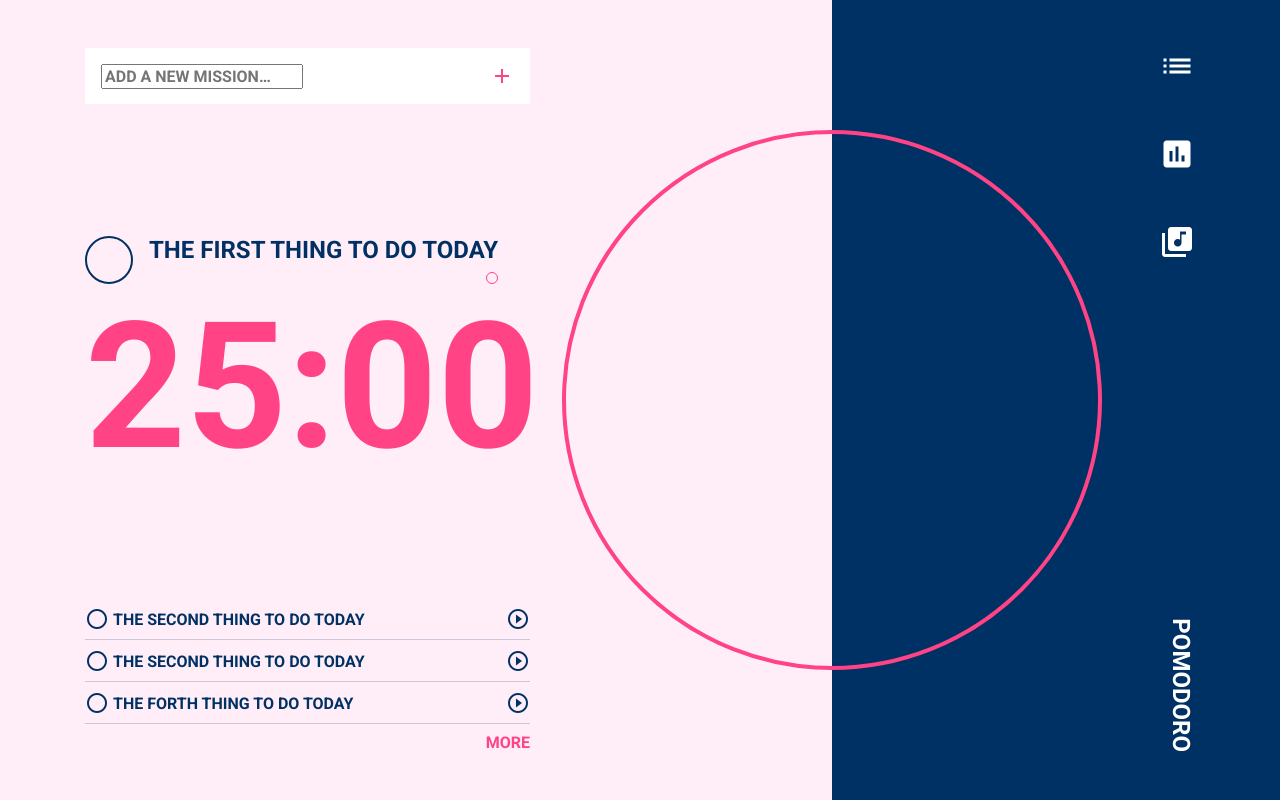
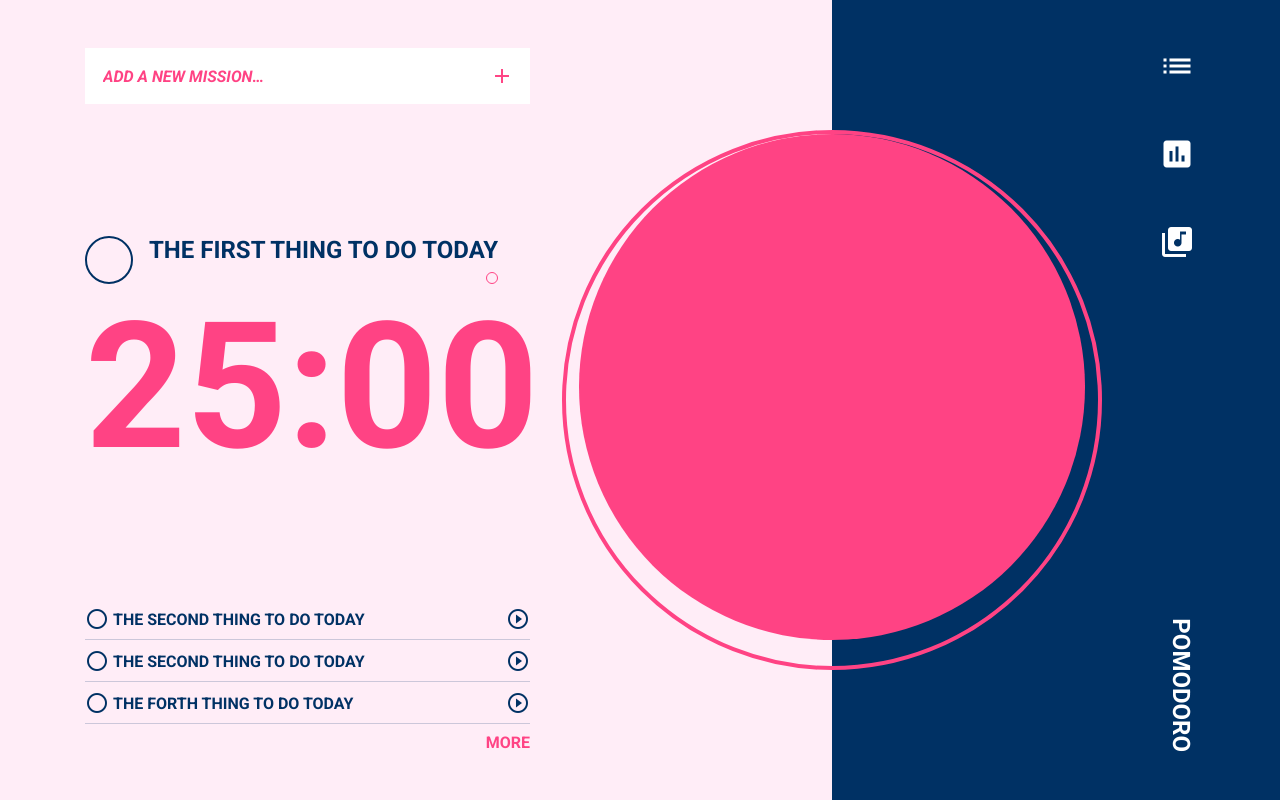
Before and after one commit to Naphro/f2e-2019-1, a Vue app: page / in a window 1280 px wide. Built offline with nearby package versions, Linux system fonts and the light colour scheme.

Commit message:
adjust word

```diff
--- a/src/App.vue
+++ b/src/App.vue
@@ -1,7 +1,7 @@
 <template lang="pug">
     div#app
         div.main
-            div.mission__add
+            div.todo-add
                 input(placeholder='add a new mission…')
                 //i.text--default
                 i.material-icons.add-icon add
@@ -28,10 +28,10 @@
                 li.todo-item--more MORE
             div.clock
                 div.clock__border
-                    //div.clock__center--running
+                    div.clock__center
                         //- i.material-icons.play-icon play_circle_filled_white
-                        i.material-icons.play-icon--running pause_circle_filled
-                        i.material-icons.square-icon--running stop
+                        //i.material-icons.play-icon--running pause_circle_filled
+                        //i.material-icons.square-icon--running stop
         nav.navbar
             a
                 i.material-icons.list-icon list
@@ -134,16 +134,13 @@
             width: 506px
             height: 506px
             background-color: $primary-color
-            position: absolute
             z-index: 1
-            /*top: calc(50% - 253px)*/
-            /*right: calc(50% - 253px)*/
             border-radius: 50%
+            margin: auto
             &--running
                 width: 504px
                 height: 504px
                 background-color: $white
-                position: absolute
                 z-index: 1
                 top: calc(50% - 252px)
                 right: calc(50% - 252px)
@@ -154,12 +151,10 @@
             width: 100%
             height: 100%
             margin: auto
-            /*position: absolute*/
             z-index: 2
-            /*top: calc(50% - 270px)*/
-            /*right: calc(50% - 270px)*/
             border-radius: 50%
             border: 4px solid $primary-color
+            line-height: 532px
 
     .add-icon
         font-size: 24px
@@ -229,7 +224,7 @@
         font-size: 24px
         color: $secondary-color
 
-    .mission__add
+    .todo-add
         width: 445px
         height: 56px
         background-color: $white
@@ -241,8 +236,14 @@
         justify-content: space-between
         align-items: center
         input
+            width: calc(100% - 24px - 16px)
             font-size: 16px
-            color: $primary-color
+            color: $secondary-color
+            border: none
+            text-overflow: ellipsis
+            &::placeholder
+                color: $primary-color
+                font-style: italic
 
     .countdown
         font-size: 176px
```
